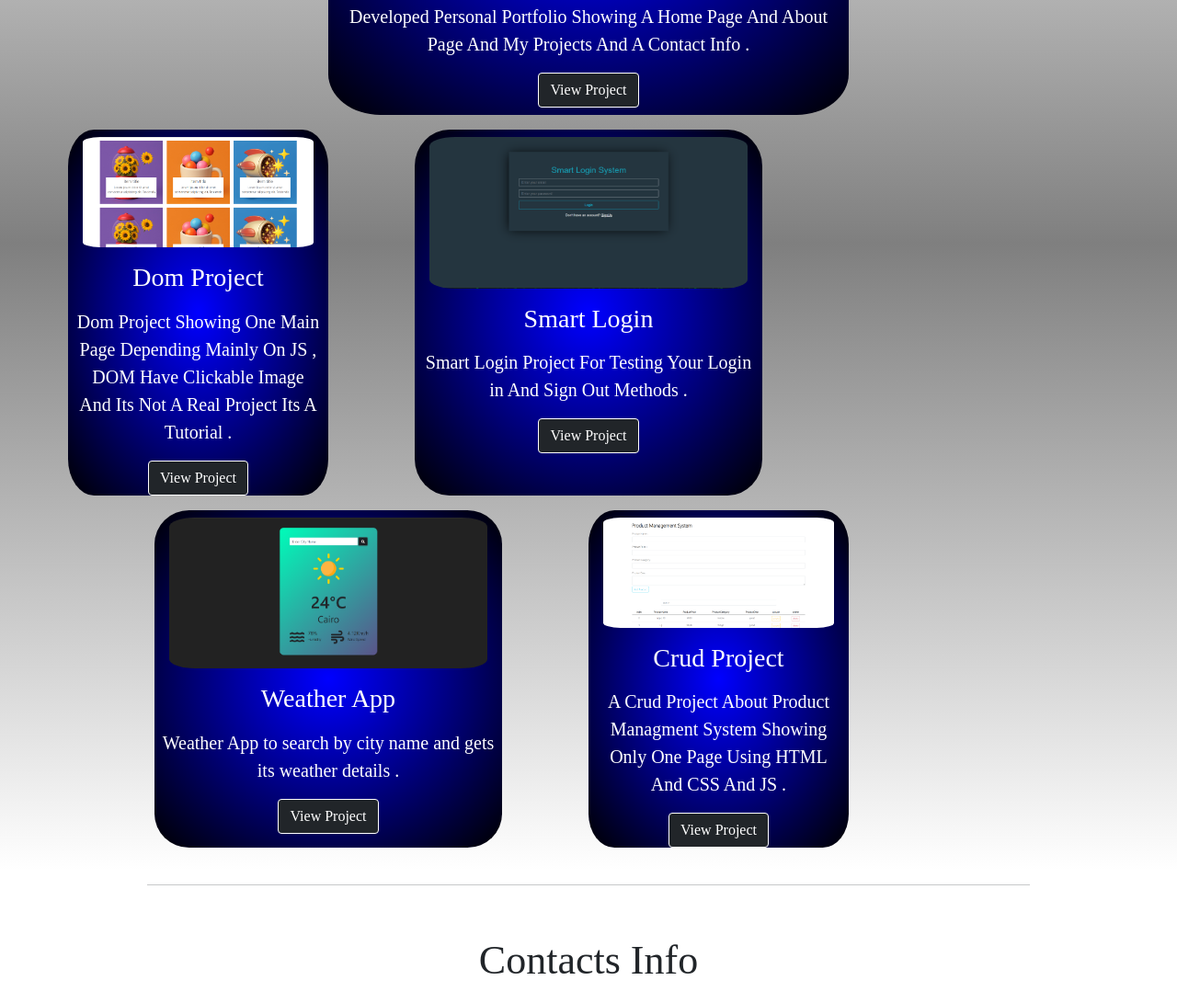
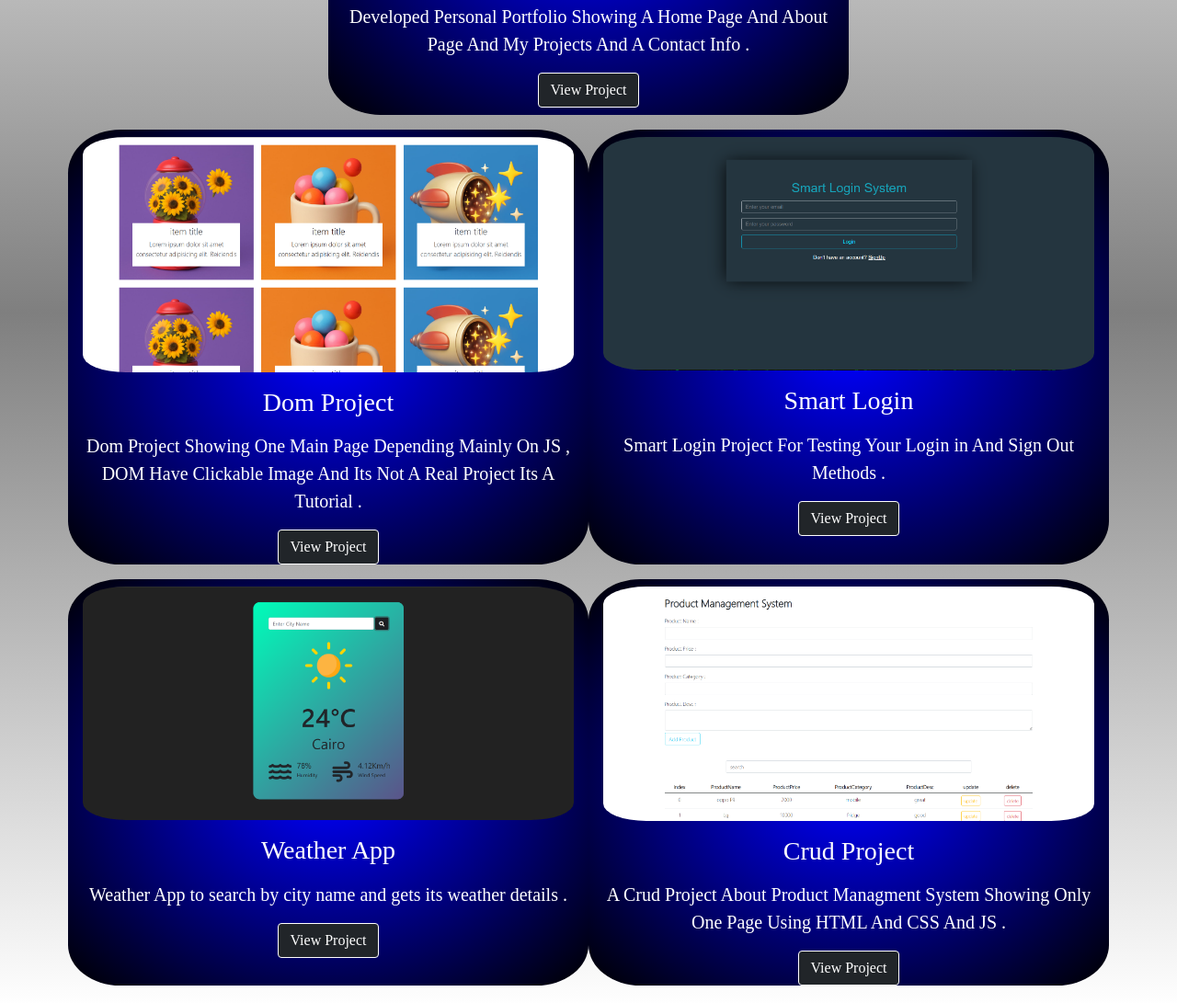
Before and after one commit to omar-walid16/Personal-Portfolio-Developed-Version-V-2.4.4-, a plain HTML site: page index.html in a window 1280 px wide. Shown: the part 2566-3657 px from the top of the page at 92% size. Drawn offline with Linux system fonts and the light colour scheme; a script that the page names is missing.

Commit message:
Update index.html

```diff
--- a/index.html
+++ b/index.html
@@ -180,25 +180,25 @@
         </div>
         <div class="container pt-3" >
             <div class="row text-white g-3">
-                <div data-wow-duration="1s" class="child col-lg-3 special-shadow text-center wow slideInLeft">
+                <div data-wow-duration="1s" class="child col-lg-6 special-shadow text-center wow slideInLeft">
                     <img src="Dom_Project.png" alt="Dom Project" class="w-100 p-2">
                     <h3 class="py-2">Dom Project</h3>
                     <p class="lead">Dom Project Showing One Main Page Depending Mainly On JS , DOM Have Clickable Image And Its Not A Real Project Its A Tutorial .</p>
                     <button  class="btn btn-dark  border border-1 border-white"><a href="https://omar-walid16.github.io/Dom-Project/" class="text-decoration-none  text-white">View Project</a></button>
                 </div>
-                <div data-wow-duration="1s" class="child col-lg-4 offset-lg-1 special-shadow text-center wow pulse">
+                <div data-wow-duration="1s" class="child col-lg-6 special-shadow text-center wow pulse">
                     <img src="Smart_Login.png" alt="Smart Login" class="w-100 p-2">
                     <h3 class="py-2">Smart Login</h3>
                     <p class="lead" > Smart Login Project For Testing Your Login in And Sign Out Methods .</p>
                     <button class="btn btn-dark  border border-1 border-white"><a href="https://omar-walid16.github.io/Smart-Login/" class="text-decoration-none text-white">View Project</a></button>
                 </div>
-                <div data-wow-duration="1s" class="child col-lg-4 offset-lg-1 special-shadow text-center wow pulse">
+                <div data-wow-duration="1s" class="child col-lg-6 special-shadow text-center wow pulse">
                     <img src="Weather_App.png" alt="Weather App" class="w-100 p-2">
                     <h3 class="py-2">Weather App</h3>
                     <p class="lead" > Weather App to search by city name and gets its weather details .</p>
                     <button class="btn btn-dark  border border-1 border-white"><a href="https://omar-walid16.github.io/Weather-App/" class="text-decoration-none text-white">View Project</a></button>
                 </div>
-                <div data-wow-duration="1s" class="child col-lg-3 offset-lg-1  special-shadow text-center wow slideInRight">
+                <div data-wow-duration="1s" class="child col-lg-6 special-shadow text-center wow slideInRight">
                     <img src="C.Project .png" alt="Crud Project" class="w-100 p-2">
                     <h3 class="py-2">Crud Project</h3>
                     <p class="lead" > A Crud Project About Product Managment System Showing Only One Page Using HTML And CSS And JS .</p>
```
